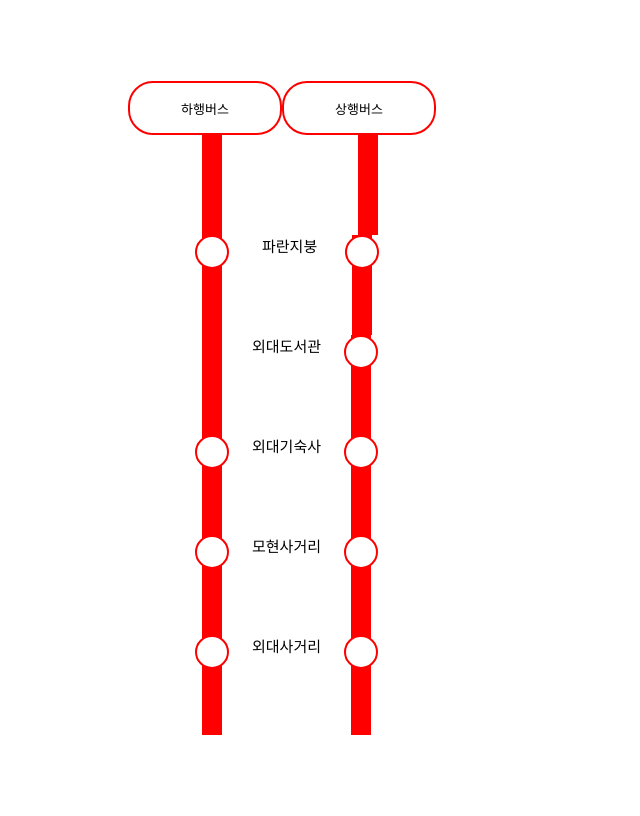
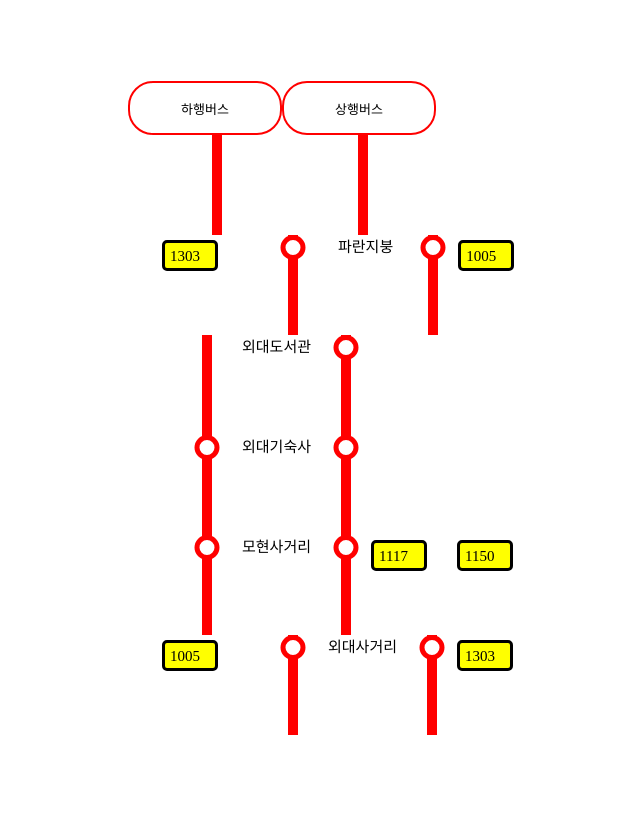
Before and after one commit to leestana01/Hufs_BusTime, a Django app: page /bus-list/ in a window 1280 px wide. Shown: the whole page, without its empty margins (358-998 px from the left). Run offline with Django 4.2, Linux system fonts and the light colour scheme; data comes from the database, SQL or seed files in the repository; data that the repository does not hold is empty.

Commit message:
TestMode 전용 샘플 데이터 추가 / 템플릿 최적화

```diff
--- a/bustimeline/UpBus/apicaller.py
+++ b/bustimeline/UpBus/apicaller.py
@@ -10,10 +10,12 @@ from .models import Bus
 #   버스번호2:{location:몇정거장전? , predict_time:예상시간?},
 # }
 
-
+testMode = 1 # 0이면 실시간 데이터, 1이면 샘플 데이터
 serviceKey = settings.SERVICE_KEY
 
 def APICaller(stationId):
+    if testMode:
+        return {'1005': {'location': '0', 'predict_time': '999'}, '1117': {'location': '3', 'predict_time': '999'}, '1150': {'location': '3', 'predict_time': '999'}, '1303': {'location': '4', 'predict_time': '999'}}
     base_url = f'http://apis.data.go.kr/6410000/busarrivalservice/getBusArrivalList?serviceKey={serviceKey}'
     initDict = {'location':100, 'predict_time':999}
     results = {bus.number : initDict for bus in Bus.objects.all()}
--- a/bustimeline/UpBus/templates/bus_list.html
+++ b/bustimeline/UpBus/templates/bus_list.html
@@ -4,6 +4,7 @@
 
 <!DOCTYPE html>
 <html>
+
 <head>
     <title>실시간 버스 위치</title>
     <style>
@@ -37,15 +38,15 @@
 
         .red-line {
             position: relative;
-    width: 20px;
+            width: 10px;
             height: 100%;
             background-color: red;
         }
 
-  .red-stick {
+        .red-line-long {
             position: relative;
-    width: 140px;
-    height: 100%;
+            width: 10px;
+            height: 100px;
             background-color: red;
         }
 
@@ -70,15 +71,16 @@
 
         .circle {
             position: absolute;
-    width: 30px;
-    height: 30px;
+            width: 15px;
+            height: 15px;
             border-radius: 50%;
-    border: 2px solid red;
+            border: 5px solid red;
             background-color: white;
             top: 0%;
             left: 50%;
             transform: translateX(-50%);
-    z-index: 1; /* .circle 요소를 .red-line 요소 위로 올리기 */
+            z-index: 1;
+            /* .circle 요소를 .red-line 요소 위로 올리기 */
         }
 
         .likeEmpty {
@@ -111,9 +113,12 @@
             font-size: 15px;
             background-color: yellow;
             padding: 5px;
-        margin: 5px 10px 0;  /* 여백 조정 */
-        border-radius: 5px; /* 둥근 모서리 적용 */
-        border: 3px solid black; /* 검은색 테두리 적용 */
+            margin: 5px 10px 0;
+            /* 여백 조정 */
+            border-radius: 5px;
+            /* 둥근 모서리 적용 */
+            border: 3px solid black;
+            /* 검은색 테두리 적용 */
             margin-bottom: 0;
             width: 40px;
             height: 15px;
@@ -124,18 +129,19 @@
         .bus-station {
             font-size: 15px;
         }
-
     </style>
 
     <script>
 
     </script>
 </head>
+
 <body>
 
     <div id="main-container">
         <div id="container">
-    <div class="container2"> <!--상행버스/하행버스 팻말과 노선 요소들의 수직 배치를 위한 컨테이너, 맨 마지막에 닫혀야 함-->
+            <div class="container2">
+                <!--상행버스/하행버스 팻말과 노선 요소들의 수직 배치를 위한 컨테이너, 맨 마지막에 닫혀야 함-->
 
                 <!--'상행버스'와 '하행버스'를 적을 div 두개를 container1(수평배치)에 담음-->
                 <div id="container1" class="container1">
@@ -147,7 +153,8 @@
                         <p class="text">상행버스</p>
 
                     </div>
-      </div> <!--container1 끝-->
+                </div>
+                <!--container1 끝-->
 
 
                 <!--div 움직이는 문제 수정 완료, 버스 번호 이상 출력 해결 완료:: 이제 큰 문제는 없음-->
@@ -159,80 +166,42 @@
 
                 <div style="display:flex">
 
-      <div class="column" style="height: 100px; margin-left: 16px; margin-right: 15px;">
-
-            <div class="red-line"></div>
-            <div class="red-line"></div>
-            <div class="red-line"></div>
-            <div class="red-line"></div>
-            <div class="red-line"></div>
-            <div class="red-line"></div>
+                    <div class="column" style="margin-left: 16px; margin-right: 15px;">
+                        <div class="red-line-long"></div>
                     </div>
 
-      <div class="column" style="height: 100px; margin-left: 121px;">
-
-            <div class="red-line"></div>
-            <div class="red-line"></div>
-            <div class="red-line"></div>
-            <div class="red-line"></div>
-            <div class="red-line"></div>
-            <div class="red-line"></div>
+                    <div class="column" style="margin-left: 121px;">
+                        <div class="red-line-long"></div>
                     </div>
 
                 </div>
 
+                <!--모든 정보를 담은 컨테이너 _ 수직정렬-->
+                <div class="column" , style="margin-left: 240px;;">
 
-
-      <!--버스, 흰 동그라미, 빨간선, 정류장 이름을 담을 container를 만듦-->
-
-        <div class="column", style="margin-left: 240px;"> <!--수직배치, 나중에 닫을 것-->
-
-        <!--먼저 큰 div를 만들고 가로로 요소(하행버스, 흰 동글, 정류장, 흰 동글, 상행버스)를 담을 것임-->
+                    <!--div를 만들고 가로로 요소 배치(하행버스, 흰 동글, 정류장, 흰 동글, 상행버스)-->
                     <div style="display: flex; gap: 10px; width:500px;" id="big DIV">
 
-            <!--하행버스 정류장 버스리스트 div를 먼저 배치-->
-
-
-            {% for value in DownList2.0 %}
+                        {% for value in downList.0 %}
                         <div style="display: flex; margin-bottom: 0%;">
-                   <span class="bus-div-style">{{ value }}</span> <!--버스 번호를 띄우는 span-->
+                            <span class="bus-div-style">{{ value }}</span> <!-- 버스 번호 -->
                         </div>
                         {% endfor %}
 
+                        <div style="display:flex; flex-grow: 0; justify-content:center"> <!-- 한 세트의 요소-->
 
-            <div style="display:flex; flex-grow: 0; justify-content:center"> <!--빨간선, 정류장, 빨간선을 div로 한번 더 감싸기-->
-
-
-
-            <!--그 다음, 빨간 선 위에 흰색 동그라미를 absolute로 얹고, 그 아래로 빨간 선 반복생성-->
                             <div class="column" style="height: 100px; margin-left: 50px; margin-right: 30px;">
-            <div class="red-line">
+                                <div class="red-line-long">
                                     <div class="circle"></div>
                                 </div>
-            <div class="red-line"></div>
-            <div class="red-line"></div>
-            <div class="red-line"></div>
-            <div class="red-line"></div>
-            <div class="red-line"></div>
-            <div class="red-line"></div>
                             </div>
 
-            <!--즉, column이라는 이름의 div가 흰 동그라미+빨간 선 div가 되는 것-->
+                            <div class="bus-station" style="margin-right: 35px; padding-left: 10px;"> 파란지붕 </div>
 
-          <!--그 다음 정류장 이름이 들어가는 div를 만든다-->
-          <div class="bus-station" style="margin-right: 35px; padding-left: 10px;">  파란지붕  </div>
-
-          <!--그리고 다시 흰 동그라미-->
                             <div class="column" style="height: 100px;;">
-            <div class="red-line">
+                                <div class="red-line-long">
                                     <div class="circle"></div>
                                 </div>
-            <div class="red-line"></div>
-            <div class="red-line"></div>
-            <div class="red-line"></div>
-            <div class="red-line"></div>
-            <div class="red-line"></div>
-            <div class="red-line"></div>
                             </div>
 
                         </div>
@@ -241,255 +210,159 @@
 
                         {% for value in upList.0 %}
                         <div style="display: flex; margin-bottom: 0%;">
-                      <span class="bus-div-style">{{ value }}</span> <!--버스 번호를 띄우는 span-->
+                            <span class="bus-div-style">{{ value }}</span>
+                            <!--버스 번호를 띄우는 span-->
                         </div>
                         {% endfor %}
 
 
 
 
-                    </div> <!--여기까지 big DIV-->
 
+                    </div>
                     <!--container2는 아직 안닫힘-->
-
-
 
                     <!--------------------------------이 밑으로 코드 반복생성----------------------------------------------->
 
-
                     <!--두번째 단락(도서관 부분)-->
-
-        <!--먼저 큰 div를 만들고 가로로 요소를 담을 것임-->
                     <div style="display: flex; gap: 10px; width:500px;" id="big DIV">
-
-          <!--하행버스 정류장 버스리스트 div를 먼저 배치-->
-
-         <!--도서관은 하행 버스 없으므로, 버스 리스트 출력 부분을 삭제한다.-->
 
                         <div style="display:flex; flex-grow: 0; justify-content:center">
 
-          <!--정류장이 없으므로 흰색 동그라미는 넣지 않는다-->
-          <div class="column" style="height: 100px; margin-left: 50px; margin-right: 30px;">
-            <div class="red-line">
-              <div class="likeEmpty"></div>
+                            <div class="column" style="margin-left: 50px; margin-right: 30px;">
+                                <div class="red-line-long">
                                 </div>
-            <div class="red-line"></div>
-            <div class="red-line"></div>
-            <div class="red-line"></div>
-            <div class="red-line"></div>
-            <div class="red-line"></div>
-            <div class="red-line"></div>
                             </div>
 
-        <!--그 다음 정류장 이름이 들어가는 div를 만든다-->
                             <div class="bus-station" style="margin-right: 30px;">외대도서관</div>
 
-        <!--그리고 다시 흰 동그라미-->
-        <div class="container2" style="height: 100px;">
-          <div class="red-line"> <div class="circle"></div> </div>
-          <div class="red-line"></div>
-          <div class="red-line"></div>
-          <div class="red-line"></div>
-          <div class="red-line"></div>
-          <div class="red-line"></div>
-          <div class="red-line"></div>
+                            <div class="container2">
+                                <div class="red-line-long">
+                                    <div class="circle"></div>
+                                </div>
                             </div>
 
                         </div>
 
-        <!--그리고 상행버스의 도서관 정류장 버스 리스트를 담는 div-->
-
                         {% for value in upList.1 %}
                         <div style="display: flex; margin-bottom: 0%;">
-               <span class="bus-div-style">{{ value }}</span> <!--버스 번호를 띄우는 span-->
+                            <span class="bus-div-style">{{ value }}</span>
+                            <!--버스 번호를 띄우는 span-->
                         </div>
                         {% endfor %}
 
 
-      </div> <!--여기까지 bid DIV-->
-
-
-
+                    </div>
 
                     <!--세번째 단락(기숙사 부분)-->
 
-          <!--먼저 큰 div를 만들고 가로로 요소를 담을 것임-->
                     <div style="display: flex; gap: 10px; width:500px;" id="big DIV">
 
-            <!--하행버스 정류장 버스리스트 div를 먼저 배치-->
-
-
-            {% for value in DownList2.2 %}
+                        {% for value in downList.1 %}
                         <div style="display: flex;">
-                   <span class="bus-div-style">{{ value }}</span> <!--버스 번호를 띄우는 span-->
+                            <span class="bus-div-style">{{ value }}</span>
                         </div>
                         {% endfor %}
 
                         <div style="display:flex; flex-grow:0; justify-content:center">
 
-            <!--그 다음, 빨간 선 위에 흰색 동그라미를 absolute로 얹기-->
-            <div class="column" style="height: 100px; margin-left: 50px; margin-right: 30px;">
-              <div class="red-line">
+                            <div class="column" style="margin-left: 50px; margin-right: 30px;">
+                                <div class="red-line-long">
                                     <div class="circle"></div>
                                 </div>
-              <div class="red-line"></div>
-              <div class="red-line"></div>
-              <div class="red-line"></div>
-              <div class="red-line"></div>
-              <div class="red-line"></div>
-              <div class="red-line"></div>
                             </div>
 
-          <!--그 다음 정류장 이름이 들어가는 div를 만든다-->
                             <div class="bus-station" style="margin-right: 30px;">외대기숙사</div>
 
-          <!--그리고 다시 흰 동그라미-->
                             <div class="column" style="height: 100px;">
-            <div class="red-line">
+                                <div class="red-line-long">
                                     <div class="circle"></div>
                                 </div>
-            <div class="red-line"></div>
-            <div class="red-line"></div>
-            <div class="red-line"></div>
-            <div class="red-line"></div>
-            <div class="red-line"></div>
-            <div class="red-line"></div>
                             </div>
 
                         </div>
 
-          <!--그리고 상행버스의 기숙사 정류장 버스 리스트를 담는 div-->
-
                         {% for value in upList.2 %}
                         <div style="display: flex; margin-bottom: 0%;">
-                 <span class="bus-div-style">{{ value }}</span> <!--버스 번호를 띄우는 span-->
+                            <span class="bus-div-style">{{ value }}</span>
                         </div>
                         {% endfor %}
 
-        </div> <!--여기까지 bid DIV-->
-
-
+                    </div>
 
                     <!--네번째 단락(모현사거리 부분)-->
 
-        <!--먼저 큰 div를 만들고 가로로 요소를 담을 것임-->
                     <div style="display: flex; gap: 10px; width:500px;" id="big DIV">
 
-          <!--하행버스 정류장 버스리스트 div를 먼저 배치-->
+                        {% for value in downList.2 %}
+                        <div style="display: flex; margin-bottom: 0%;">
+                            <span class="bus-div-style">{{ value }}</span>
+                        </div>
+                        {% endfor %}
 
+                        <div style="display:flex; flex-grow:0; justify-content:center">
 
-          {% for value in DownList2.3 %}
+                            <div class="column" style="margin-left: 50px; margin-right: 30px;">
+                                <div class="red-line-long">
+                                    <div class="circle"></div>
+                                </div>
+                            </div>
+
+                            <div class="bus-station" style="margin-right: 30px;">모현사거리</div>
+
+                            <div class="column">
+                                <div class="red-line-long">
+                                    <div class="circle"></div>
+                                </div>
+                            </div>
+
+                        </div>
+
+                        {% for value in upList.3 %}
                         <div style="display: flex; margin-bottom: 0%;">
-                 <span class="bus-div-style">{{ value }}</span> <!--버스 번호를 띄우는 span-->
+                            <span class="bus-div-style">{{ value }}</span>
+                        </div>
+                        {% endfor %}
+
+                    </div>
+
+                    <!--다섯번째 단락(외대사거리 부분)-->
+
+                    <div style="display: flex; gap: 10px; width:500px;" id="big DIV">
+
+                        {% for value in downList.3 %}
+                        <div style="display: flex; margin-bottom: 0%;">
+                            <span class="bus-div-style">{{ value }}</span>
                         </div>
                         {% endfor %}
 
 
                         <div style="display:flex; flex-grow:0; justify-content:center">
 
-          <!--그 다음, 빨간 선 위에 흰색 동그라미를 absolute로 얹기-->
-          <div class="column" style="height: 100px; margin-left: 50px; margin-right: 30px;">
-            <div class="red-line">
+                            <div class="column" style="margin-left: 50px; margin-right: 30px;">
+                                <div class="red-line-long">
                                     <div class="circle"></div>
                                 </div>
-            <div class="red-line"></div>
-            <div class="red-line"></div>
-            <div class="red-line"></div>
-            <div class="red-line"></div>
-            <div class="red-line"></div>
-            <div class="red-line"></div>
                             </div>
 
-        <!--그 다음 정류장 이름이 들어가는 div를 만든다-->
-        <div class="bus-station" style="margin-right: 30px;">모현사거리</div>
+                            <div class="bus-station" style="margin-right: 30px;">외대사거리</div>
 
-        <!--그리고 다시 흰 동그라미-->
-        <div class="column" style="height: 100px;">
-          <div class="red-line">
+                            <div class="column">
+                                <div class="red-line-long">
                                     <div class="circle"></div>
                                 </div>
-          <div class="red-line"></div>
-          <div class="red-line"></div>
-          <div class="red-line"></div>
-          <div class="red-line"></div>
-          <div class="red-line"></div>
-          <div class="red-line"></div>
                             </div>
 
                         </div>
 
-        <!--그리고 상행버스의 모현사거리 정류장 버스 리스트를 담는 div-->
-
-        {% for value in upList.3 %}
+                        {% for value in upList.4 %}
                         <div style="display: flex; margin-bottom: 0%;">
-               <span class="bus-div-style">{{ value }}</span> <!--버스 번호를 띄우는 span-->
+                            <span class="bus-div-style">{{ value }}</span>
                         </div>
                         {% endfor %}
 
-      </div> <!--여기까지 bid DIV-->
-
-
-
-
-      <!--다섯번째 단락(외대사거리 부분)-->
-
-
-
-      <!--먼저 큰 div를 만들고 가로로 요소를 담을 것임-->
-      <div style="display: flex; gap: 10px; width:500px;" id="big DIV">
-
-        <!--하행버스 정류장 버스리스트 div를 먼저 배치-->
-
-
-               {% for value in DownList2.4 %}
-                     <div style="display: flex; margin-bottom: 0%;">
-                      <span class="bus-div-style">{{ value }}</span> <!--버스 번호를 띄우는 span-->
                     </div>
-               {% endfor %}
-
-
-        <div style="display:flex; flex-grow:0; justify-content:center">
-
-        <!--그 다음, 빨간 선 위에 흰색 동그라미를 absolute로 얹기-->
-        <div class="column" style="height: 100px; margin-left: 50px; margin-right: 30px;">
-          <div class="red-line">
-            <div class="circle"></div>
-          </div>
-          <div class="red-line"></div>
-          <div class="red-line"></div>
-          <div class="red-line"></div>
-          <div class="red-line"></div>
-          <div class="red-line"></div>
-          <div class="red-line"></div>
-          </div>
-
-      <!--그 다음 정류장 이름이 들어가는 div를 만든다-->
-      <div class="bus-station" style="margin-right: 30px;">외대사거리</div>
-
-      <!--그리고 다시 흰 동그라미-->
-      <div class="column" style="height: 100px;">
-        <div class="red-line">
-          <div class="circle"></div>
-        </div>
-        <div class="red-line"></div>
-        <div class="red-line"></div>
-        <div class="red-line"></div>
-        <div class="red-line"></div>
-        <div class="red-line"></div>
-        <div class="red-line"></div>
-        </div>
-
-        </div>
-
-      <!--그리고 상행버스의 외대사거리 정류장 버스 리스트를 담는 div-->
-
-      {% for value in upList.4 %}
-            <div style="display: flex; margin-bottom: 0%;">
-             <span class="bus-div-style">{{ value }}</span> <!--버스 번호를 띄우는 span-->
-            </div>
-      {% endfor %}
-
-    </div> <!--여기까지 bid DIV-->
+                    <!--여기까지 bid DIV-->
 
 
                 </div>
@@ -497,4 +370,5 @@
         </div>
 
 </body>
+
 </html>
```
Lines whose indentation alone changed are shown as unchanged.
